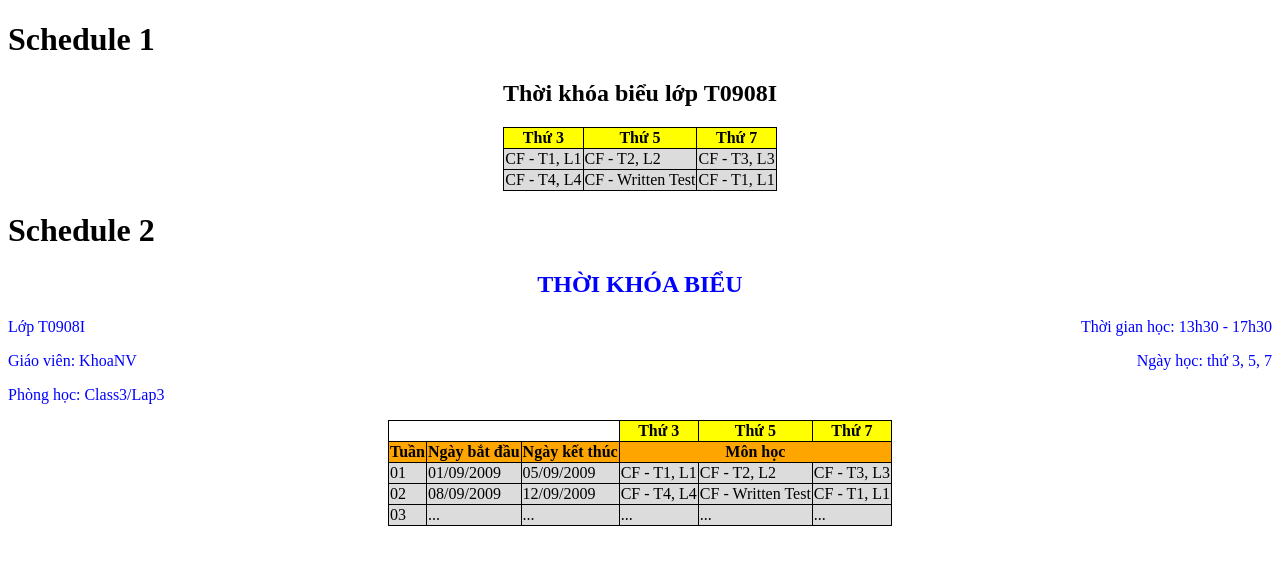
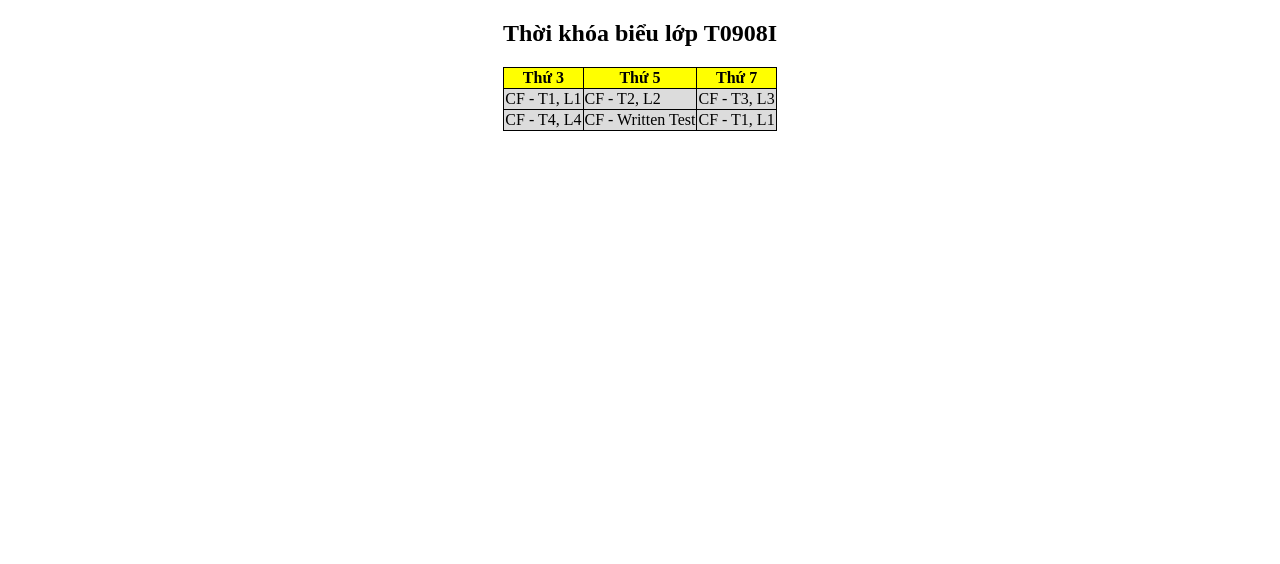
Before and after one commit to moto710/GitProject, a plain HTML site: page simpleSchedule.html in a window 1280 px wide. Drawn offline with Linux system fonts and the light colour scheme.

Commit message:
done simple table

```diff
--- a/simpleSchedule.html
+++ b/simpleSchedule.html
@@ -16,7 +16,6 @@
     </style>
 </head>
 <body>
-    <h1>Schedule 1</h1>
     <h2 style="text-align: center;">Thời khóa biểu lớp T0908I</h2>
     <table align="center">
         <thead style="background-color: yellow;">
@@ -39,54 +38,6 @@
             </tr>
         </tbody>
     </table>
-    <h1>Schedule 2</h1>
-    <h2 style="text-align: center; color: blue;">THỜI KHÓA BIỂU</h2>
-    <p style="text-align: left; color: blue;">Lớp T0908I
-        <span style="float:right;">Thời gian học: 13h30 - 17h30</span></p>
-    <p style="text-align: left; color: blue;">Giáo viên: KhoaNV
-        <span style="float:right;">Ngày học: thứ 3, 5, 7</span></p>
-    <p style="color: blue;">Phòng học: Class3/Lap3</p>
-    <table align=center>
-        <thead>
-            <tr>
-                <th colspan="3"></th>
-                <th style="background-color: yellow;">Thứ 3</th>
-                <th style="background-color: yellow;">Thứ 5</th>
-                <th style="background-color: yellow;">Thứ 7</th>
-            </tr>
-            <tr>
-                <th style="background-color: orange;">Tuần</th>
-                <th style="background-color: orange;">Ngày bắt đầu</th>
-                <th style="background-color: orange;">Ngày kết thúc</th>
-                <th style="background-color: orange;" colspan="3">Môn học</th>
-            </tr>
-        </thead>
-        <tbody>
-            <tr>
-                <td>01</td>
-                <td>01/09/2009</td>
-                <td>05/09/2009</td>
-                <td>CF - T1, L1</td>
-                <td>CF - T2, L2</td>
-                <td>CF - T3, L3</td>
-            </tr>
-            <tr>
-                <td>02</td>
-                <td>08/09/2009</td>
-                <td>12/09/2009</td>
-                <td>CF - T4, L4</td>
-                <td>CF - Written Test</td>
-                <td>CF - T1, L1</td>
-            </tr>
-            <tr>
-                <td>03</td>
-                <td>...</td>
-                <td>...</td>
-                <td>...</td>
-                <td>...</td>
-                <td>...</td>
-            </tr>
-        </tbody>
-    </table>
+
 </body>
 </html>
```
Also changed, not shown: table2.html (added, +70 -0 lines).
